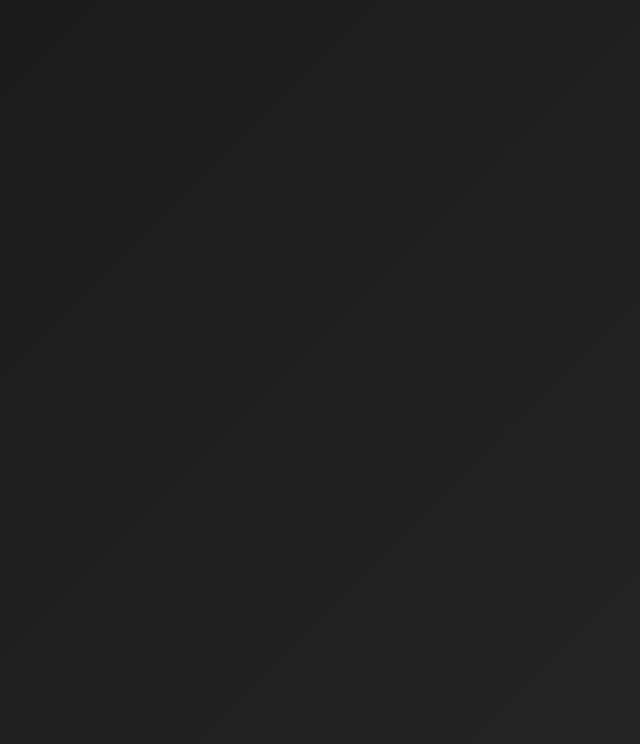
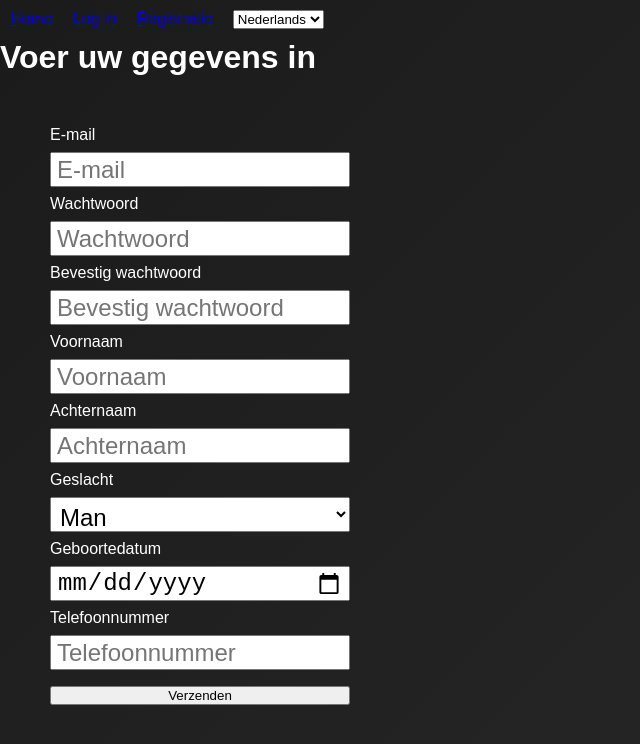
Before and after one commit to MFarrah/supernova-hairsalon-UI, a React (Vite) app: page /RegistrationPage in a window 1280 px wide. Before the commit this address had no page. Shown: the top 744 px of the page, without its empty margins (0-640 px from the left). Built offline with nearby package versions, Linux system fonts and the light colour scheme.

Commit message:
fields for login and registration + components fixed

```diff
--- a/src/App.jsx
+++ b/src/App.jsx
@@ -2,6 +2,7 @@ import './App.css';
 import {Route, Routes} from "react-router-dom";
 import HomePage from "./pages/homePage/HomePage.jsx";
 import LoginPage from "./pages/loginPage/LoginPage.jsx";
+import RegistrationPage from "./pages/RegistrationPage/RegistrationPage.jsx";
 
 function App() {
     return (
@@ -9,6 +10,7 @@ function App() {
             <Routes>
                 <Route path="/" element={<HomePage/>}/>
                 <Route path="/LoginPage" element={<LoginPage/>}/>
+                <Route path="/RegistrationPage" element={<RegistrationPage/>}/>
             </Routes>
         </>
     );
--- a/src/components/button/Button.jsx
+++ b/src/components/button/Button.jsx
@@ -1,7 +1,16 @@
-import ../button/Button.css
+import React from "react";
+import "./Button.css";
 
-function Button({text, onClick}) {
+function Button({ type = "button", id, children }) {
     return (
-        <button className="button" onClick={onClick}>{text}</button>
-    )
+        <button
+            type={type}
+            id={id}
+
+        >
+            {children}
+        </button>
+    );
 }
+
+export default Button;
--- a/src/components/inputField/inputField.css
+++ b/src/components/inputField/inputField.css
@@ -0,0 +1,5 @@
+.input-box {
+    height: 35px;     /* Adjust to desired size */
+    font-size: 1.5rem; /* Makes the text inside bigger */
+    padding: 5px;     /* Adds space inside the input */
+}
--- a/src/components/inputField/inputField.jsx
+++ b/src/components/inputField/inputField.jsx
@@ -1,20 +1,28 @@
+import "./inputField.css"
 
-
-function InputField({ inputType, inputId, inputName, placeholder, register, validationRules }) {
-
+function InputField({ inputType, inputId, inputName, placeholder, register, validationRules, options }) {
+    if (inputType === 'select') {
+        return (
+            <select className="input-box" id={inputId} name={inputName} {...register(inputName, validationRules)}>
+                {options.map(option => (
+                    <option key={option.value} value={option.value}>
+                        {option.label}
+                    </option>
+                ))}
+            </select>
+        );
+    }
 
     return (
-        <label htmlFor={inputId}>
-            <input
-                type={inputType}
-                name={inputName}
-                placeholder={placeholder}
-                id={inputId}
-                {...register(inputName, validationRules)}
-            />
-        </label>
+        <input
+            className="input-box"
+            type={inputType}
+            id={inputId}
+            name={inputName}
+            placeholder={placeholder}
+            {...register(inputName, validationRules)}
+        />
     );
 }
 
-
-    export default InputField;
+export default InputField;
--- a/src/components/languagePicker/LanguagePicker.jsx
+++ b/src/components/languagePicker/LanguagePicker.jsx
@@ -14,9 +14,10 @@ function LanguagePicker() {
     return (
         <div>
             <select value={language} onChange={selectLanguage}>
+                <option value="nl">Nederlands</option>
                 <option value="en">English</option>
-                <option value="es">Spanish</option>
-                <option value="fr">French</option>
+                <option value="es">Español</option>
+                <option value="fr">Français</option>
             </select>
         </div>
     );
--- a/src/components/navBar/NavBar.jsx
+++ b/src/components/navBar/NavBar.jsx
@@ -7,7 +7,7 @@ import "./NavBar.css";
 
 function NavBar() {
     const {language } = useContext(LanguageContext);
-    const {home, login} = languageContent[language].navbar;
+    const {home, login, registration} = languageContent[language].navbar;
 
     return (
         <>
@@ -18,6 +18,9 @@ function NavBar() {
                 <li className="nav-bar-item">
             <Link to={'/LoginPage'}>{login}</Link>
                 </li>
+                <li className="nav-bar-item">
+                    <Link to={'/RegistrationPage'}>{registration}</Link>
+                </li>
                 <li>
                     <LanguagePicker/>
                 </li>
--- a/src/content/content.json
+++ b/src/content/content.json
@@ -1,9 +1,41 @@
 {
+  "nl": {
+    "navbar": {
+      "home": "Home",
+      "login": "Log in",
+      "registration": "Registratie"
+    },
+    "homepage": {
+      "title": "Hallo Wereld",
+      "description": "Dit is een eenvoudig voorbeeld van een JSON-bestand met meerdere talen"
+    },
+    "loginpage": {
+      "title": "Voer uw gegevens in",
+      "emailTitle": "E-mail",
+      "passwordTitle": "Wachtwoord",
+      "submitButton": "Verzenden"
+    },
+    "registrationpage": {
+      "title": "Voer uw gegevens in",
+      "firstNameTitle": "Voornaam",
+      "lastNameTitle": "Achternaam",
+      "genderTitle": "Geslacht",
+      "dateOfBirthTitle": "Geboortedatum",
+      "emailTitle": "E-mail",
+      "passwordTitle": "Wachtwoord",
+      "confirmPasswordTitle": "Bevestig wachtwoord",
+      "phoneNumberTitle": "Telefoonnummer",
+      "submitButton": "Verzenden",
+      "maleTitle": "Man",
+      "femaleTitle": "Vrouw",
+      "otherTitle": "Anders"
+    }
+  },
   "en": {
     "navbar": {
       "home": "Home",
       "login": "Login",
-      "contact": "Contact"
+      "registration": "Registration"
     },
     "homepage": {
       "title": "Hello World",
@@ -12,14 +44,30 @@
     "loginpage": {
       "title": "Please enter your credentials",
       "emailTitle": "Email",
-      "passwordTitle": "Password"
+      "passwordTitle": "Password",
+      "submitButton": "Submit"
+    },
+    "registrationpage": {
+      "title": "Please enter your information",
+      "firstNameTitle": "First Name",
+      "lastNameTitle": "Last Name",
+      "genderTitle": "Gender",
+      "dateOfBirthTitle": "Date of Birth",
+      "emailTitle": "Email",
+      "passwordTitle": "Password",
+      "confirmPasswordTitle": "Confirm Password",
+      "phoneNumberTitle": "Phone Number",
+      "submitButton": "Submit",
+      "maleTitle": "Male",
+      "femaleTitle": "Female",
+      "otherTitle": "Other"
     }
   },
   "es": {
     "navbar": {
       "home": "Inicio",
       "login": "Iniciar sesión",
-      "contact": "Contacto"
+      "registration": "Registro"
     },
     "homepage": {
       "title": "Hola Mundo",
@@ -28,14 +76,30 @@
     "loginpage": {
       "title": "Por favor, ingrese sus credenciales",
       "emailTitle": "Correo electrónico",
-      "passwordTitle": "Contraseña"
+      "passwordTitle": "Contraseña",
+      "submitButton": "Enviar"
+    },
+    "registrationpage": {
+      "title": "Por favor, ingrese su información",
+      "firstNameTitle": "Nombre de pila",
+      "lastNameTitle": "Apellido",
+      "genderTitle": "Género",
+      "dateOfBirthTitle": "Fecha de nacimiento",
+      "emailTitle": "Correo electrónico",
+      "passwordTitle": "Contraseña",
+      "confirmPasswordTitle": "Confirmar contraseña",
+      "phoneNumberTitle": "Número de teléfono",
+      "submitButton": "Enviar",
+      "maleTitle": "Masculino",
+      "femaleTitle": "Femenino",
+      "otherTitle": "Otro"
     }
   },
   "fr": {
     "navbar": {
       "home": "Accueil",
       "login": "Connexion",
-      "contact": "Contact"
+      "registration": "Inscription"
     },
     "homepage": {
       "title": "Bonjour le monde",
@@ -44,7 +108,23 @@
     "loginpage": {
       "title": "Veuillez entrer vos identifiants",
       "emailTitle": "Email",
-      "passwordTitle": "Mot de passe"
+      "passwordTitle": "Mot de passe",
+      "submitButton": "Soumettre"
+    },
+    "registrationpage": {
+      "title": "Veuillez entrer vos informations",
+      "firstNameTitle": "Prénom",
+      "lastNameTitle": "Nom de famille",
+      "genderTitle": "Sexe",
+      "dateOfBirthTitle": "Date de naissance",
+      "emailTitle": "Email",
+      "passwordTitle": "Mot de passe",
+      "confirmPasswordTitle": "Confirmer le mot de passe",
+      "phoneNumberTitle": "Numéro de téléphone",
+      "submitButton": "Soumettre",
+      "maleTitle": "Masculin",
+      "femaleTitle": "Féminin",
+      "otherTitle": "Autre"
     }
   }
 }
--- a/src/context/LanguageContext.jsx
+++ b/src/context/LanguageContext.jsx
@@ -5,7 +5,7 @@ export const LanguageContext = createContext({});
 
 function LanguageProvider({children}) {
 const storedLanguage = localStorage.getItem('language');
-const [language, setLanguage] = useState(storedLanguage || 'en');
+const [language, setLanguage] = useState(storedLanguage || 'nl');
 
 function setLanguageAndStore(language) {
     setLanguage(language);
--- /dev/null
+++ b/src/pages/RegistrationPage/RegistrationPage.css
@@ -0,0 +1,9 @@
+.form-container {
+    display: flex;
+    flex-direction: column;
+    justify-content: start;
+    width: 300px;
+    height: 100%;
+    margin: 50px;
+    gap : 0.5rem;
+    }
--- /dev/null
+++ b/src/pages/RegistrationPage/RegistrationPage.jsx
@@ -0,0 +1,155 @@
+import InputField from "../../components/inputField/inputField.jsx";
+import {useForm} from "react-hook-form";
+import NavBar from "../../components/navBar/NavBar.jsx";
+import Button from "../../components/button/Button.jsx";
+import {LanguageContext} from "../../context/LanguageContext.jsx";
+import {useContext} from "react";
+import languageContent from "../../content/content.json";
+import "./RegistrationPage.css"
+
+
+function RegistrationPage() {
+
+    const {
+        register,
+        handleSubmit,
+        formState: {errors},
+    } = useForm();
+
+    const {language} = useContext(LanguageContext);
+    const {
+        title,
+        firstNameTitle,
+        lastNameTitle,
+        genderTitle,
+        dateOfBirthTitle,
+        emailTitle,
+        passwordTitle,
+        confirmPasswordTitle,
+        phoneNumberTitle,
+        submitButton,
+        maleTitle,
+        femaleTitle,
+        otherTitle
+    } = languageContent[language].registrationpage;
+
+    const onSubmit = (data) => {
+        console.log(data);
+    }
+
+
+    return (
+        <>
+            <NavBar/>
+            <h1>{title}</h1>
+            <form className="form-container" onSubmit={handleSubmit(onSubmit)}>
+                <p>{emailTitle}</p>
+                <InputField
+                    inputType="email"
+                    inputId="email"
+                    inputName="email"
+                    placeholder={emailTitle}
+                    register={register}
+                    validationRules={{required: "Email is required"}}
+                />
+                <p>{passwordTitle}</p>
+                <InputField
+                    inputType="password"
+                    inputId="password"
+                    inputName="password"
+                    placeholder={passwordTitle}
+                    register={register}
+                    validationRules={{
+                        required: "Password is required",
+                        minLength: {
+                            value: 4,
+                            message: "Password must have at least 4 characters"
+                        }
+                    }}
+                />
+                <p>{confirmPasswordTitle}</p>
+                <InputField
+                    inputType="password"
+                    inputId="confirmPassword"
+                    inputName="confirmPassword"
+                    placeholder={confirmPasswordTitle}
+                    register={register}
+                    validationRules={{
+                        required: "Password is required",
+                        minLength: {
+                            value: 4,
+                            message: "Password must have at least 4 characters"
+                        }
+                    }}
+                />
+                <p>{firstNameTitle}</p>
+                <InputField
+                    inputType="text"
+                    inputId="firstName"
+                    inputName="firstName"
+                    placeholder={firstNameTitle}
+                    register={register}
+                    validationRules={{required: "First Name is required"}}
+                />
+                <p>{lastNameTitle}</p>
+                <InputField
+                    inputType="text"
+                    inputId="lastName"
+                    inputName="lastName"
+                    placeholder={lastNameTitle}
+                    register={register}
+                    validationRules={{required: "Last Name is required"}}
+                />
+                <p>{genderTitle}</p>
+                <InputField
+                    inputType="select"
+                    inputId="gender"
+                    inputName="gender"
+                    register={register}
+                    validationRules={{required: "Please select your gender"}}
+                    options={[
+                        {value: maleTitle, label: maleTitle},
+                        {value: femaleTitle, label: femaleTitle},
+                        {value: otherTitle, label: otherTitle}
+                    ]}
+                />
+                <p>{dateOfBirthTitle}</p>
+                <InputField
+                    inputType="date"
+                    inputId="dateOfBirth"
+                    inputName="dateOfBirth"
+                    register={register}
+                    validationRules={{required: "Please select your date of birth"}}
+                />
+                <p>{phoneNumberTitle}</p>
+                <InputField
+                    inputType="phone"
+                    inputId="phoneNumber"
+                    inputName="phoneNumber"
+                    placeholder={phoneNumberTitle}
+                    register={register}
+                    validationRules={{required: "Phone Number is required"}}
+                />
+
+                <div className="error-container">
+                    {errors.email && <p>{errors.email.message}</p>}
+                    {errors.password && <p>{errors.password.message}</p>}
+                    {errors.confirmPassword && <p>{errors.confirmPassword.message}</p>}
+                    {errors.firstName && <p>{errors.firstName.message}</p>}
+                    {errors.lastName && <p>{errors.lastName.message}</p>}
+                    {errors.phoneNumber && <p>{errors.phoneNumber.message}</p>}
+                </div>
+
+                <Button className="btn-primary" type="submit" id="submitBtn"><p>{submitButton}</p></Button>
+
+            </form>
+
+
+        </>
+
+    );
+
+}
+
+
+export default RegistrationPage;
--- a/src/pages/loginPage/LoginPage.jsx
+++ b/src/pages/loginPage/LoginPage.jsx
@@ -1,10 +1,11 @@
 import InputField from "../../components/inputField/inputField.jsx";
-import {useContext, useState} from "react";
+import {useContext} from "react";
 import NavBar from "../../components/navBar/NavBar.jsx";
 import {LanguageContext} from "../../context/LanguageContext.jsx";
 import languageContent from "../../content/content.json";
 import "./LoginPage.css";
 import {useForm} from "react-hook-form";
+import Button from "../../components/button/Button.jsx";
 
 
 function LoginPage() {
@@ -18,7 +19,7 @@ function LoginPage() {
 
     const {language} = useContext(LanguageContext);
 
-    const {title, emailTitle, passwordTitle} = languageContent[language].loginpage;
+    const {title, emailTitle, passwordTitle, submitButton} = languageContent[language].loginpage;
 
     const onSubmit = (data) => {
         console.log(data);
@@ -29,8 +30,8 @@ function LoginPage() {
         <>
             <NavBar/>
             <h1>{title}</h1>
-            <p>{emailTitle}</p>
-            <form onSubmit={handleSubmit(onSubmit)}>
+            <form className="form-container" onSubmit={handleSubmit(onSubmit)}>
+                <p>{emailTitle}</p>
                 <InputField
                     inputType="email"
                     inputId="email"
@@ -59,7 +60,7 @@ function LoginPage() {
                 {errors.email && <p>{errors.email.message}</p>}
                 {errors.password && <p>{errors.password.message}</p>}
 
-                <button type="submit">Submit</button>
+                <Button className="btn-primary" type="submit" id="submitBtn"><p>{submitButton}</p></Button>
             </form>
         </>
     );
```
Also changed, not shown: src/components/button/Button.css (+10 -0 lines).
